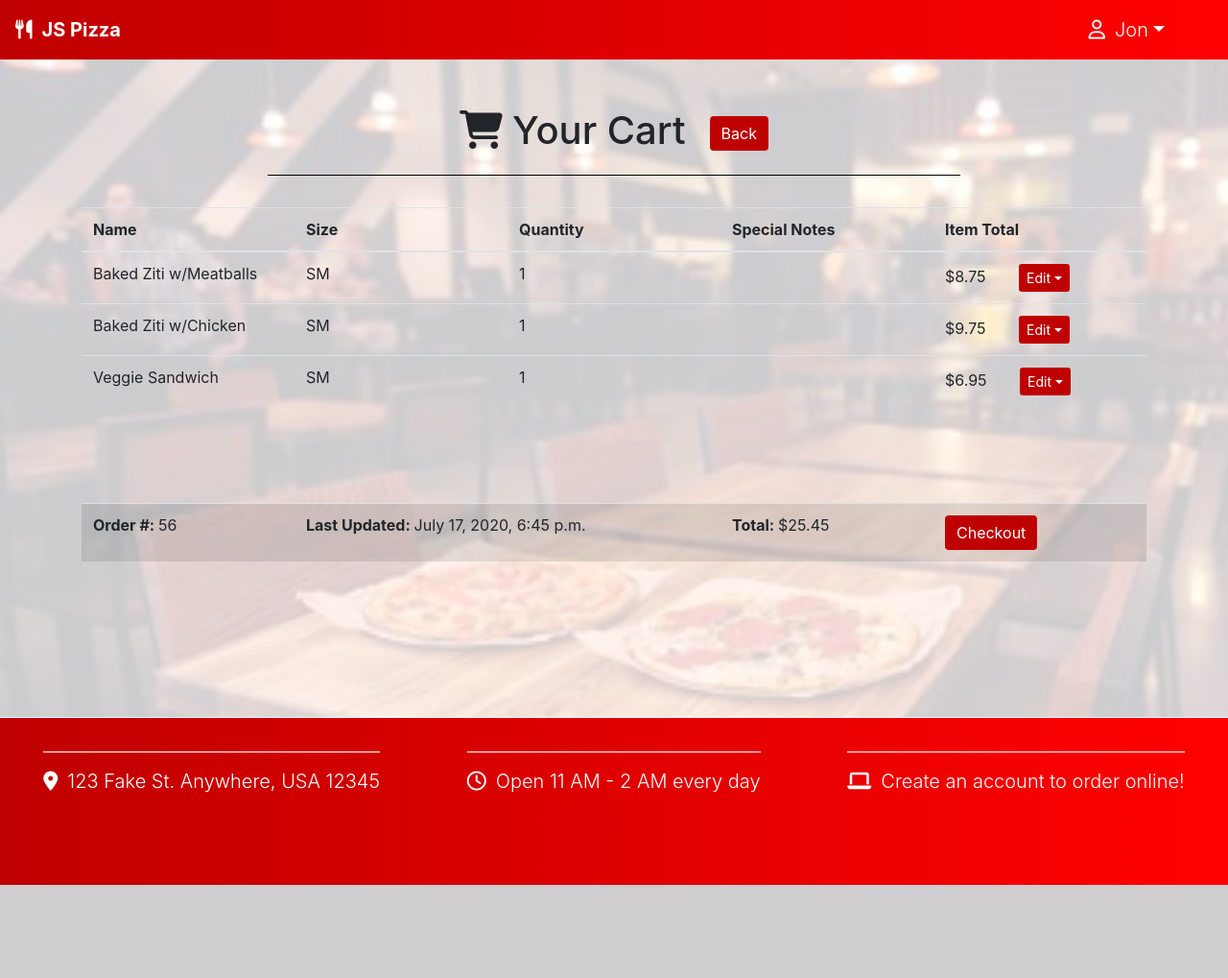
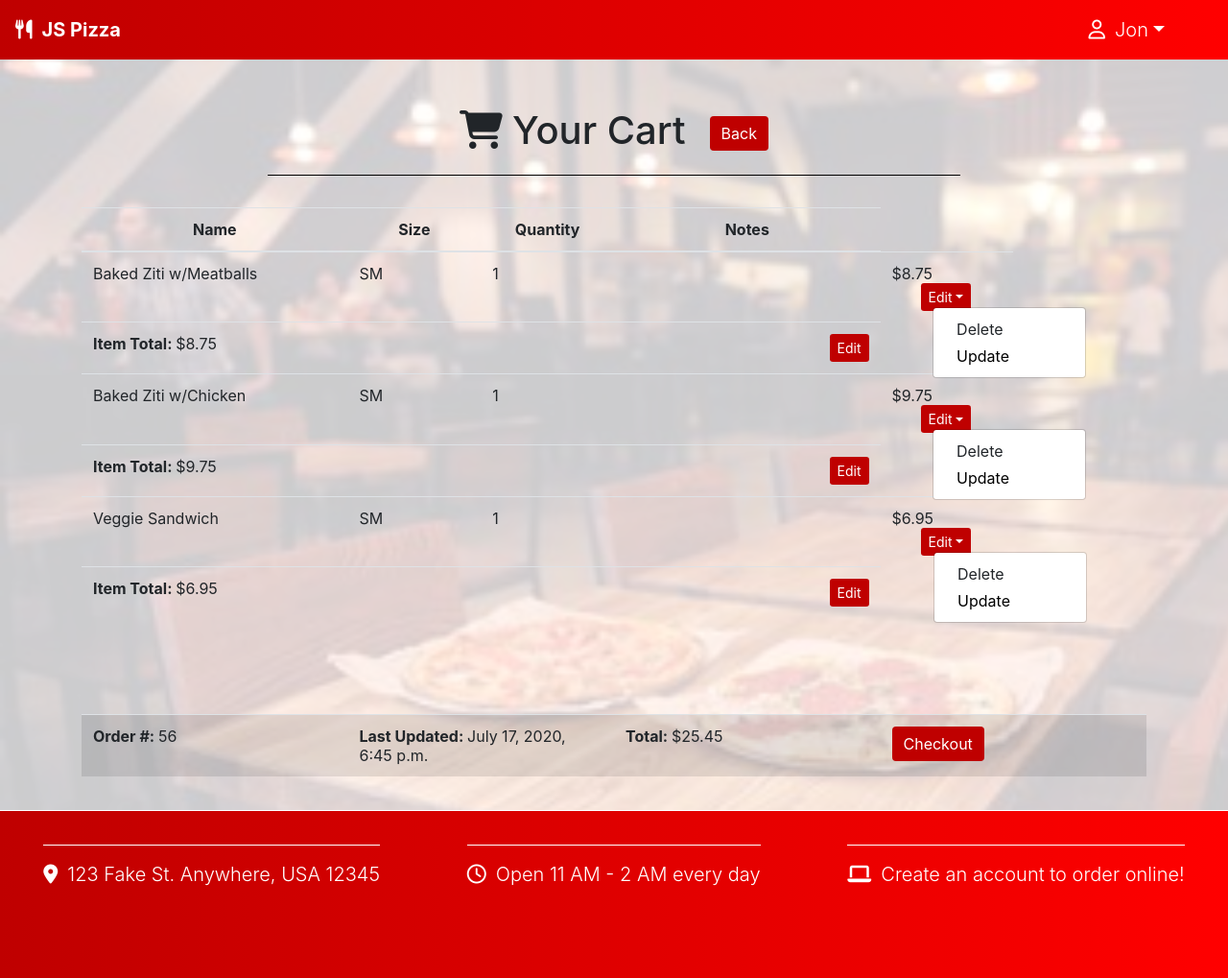
Before and after one commit to jselzer626/Pizza, a Django app: page /viewCart in a window 1280 px wide. Shown: the whole page at 96% size. Before the commit the page ends 922 px from the top, so only its background shows below. Run offline with Django 3.2, Linux system fonts and the light colour scheme; a user stored in the database is signed in; data comes from the database, SQL or seed files in the repository; some libraries are stand-ins or nearby versions.

Commit message:
mobile styling on cart view page

```diff
--- a/orders/templates/orders/viewCart.html
+++ b/orders/templates/orders/viewCart.html
@@ -11,6 +11,7 @@
     let orderNumber = document.querySelector("#orderNumber") ? document.querySelector("#orderNumber").dataset.order : ''
     let checkOutButtonContainer = document.querySelector(".modal-footer")
     let methodChoice = "not chosen"
+    let pageFooter = document.querySelector("tfoot")
 
     //configure delete buttons
     document.querySelectorAll('.dropdown-item[data-action="delete"]').forEach(link => {
@@ -44,6 +45,26 @@
     //properly display order total - the value returned from the db sometimes trails
     total ? document.querySelectorAll("#orderTotalDisplay").forEach(span => span.innerHTML = total) : ''
 
+    //mobile styling
+    if (document.querySelector("#checkOut") && document.querySelector("#checkOut").style.display == '') {
+        var orderDetails = pageFooter.querySelector("tr")
+        var tableHeader = document.querySelector("thead")
+        var mobileEditMenu = document.querySelector("tr.collapse")
+        orderDetails.querySelectorAll("td").forEach(cell => cell.colSpan = 2)
+        tableHeader.querySelectorAll("th").forEach(header => {
+          if (header.innerHTML == "Item Total")
+            header.style.display = "none"
+          else if (header.innerHTML == "Name" || header.innerHTML == "Notes")
+            header.colSpan = 2
+          header.style.textAlign = "center"
+        })
+      document.querySelectorAll("#itemName").forEach(cell => cell.colSpan = 2)
+      document.querySelectorAll("#itemNotes").forEach(cell => cell.colSpan = 2)
+
+      mobileEditMenu.querySelectorAll("button").forEach(button => {
+        button.addEventListener('click', e => e.target.parentElement.querySelector('a').click())
+      })
+    }
 
     headerSpace.querySelector('button').addEventListener('click', () => {
       headerSpace.querySelector('a').click()
@@ -105,6 +126,17 @@ View Cart
   </div>
 </div>
 </div>
+<!--<div class="modal fade" id="itemEditModal" tabindex="-1" role="dialog">
+  <div class="modal-dialog" role="document">
+    <div class="modal-content">
+      <div class="modal-header">
+        <h5 class="modal-title"><i class="fas fa-pizza-slice"></i>Edit Cart Item</h5><button type="button" class="btn btn-primary" data-dismiss="modal">Back</button>
+      </div>
+      <div class="modal-body">
+      </div>
+    </div>
+  </div>
+</div>-->
 <h1 class="specialHeader"><i class="fas fa-shopping-cart"></i>Your Cart<button class="btn btn-primary">Back</button><a hidden href = "{% url 'loadMenu' %}"></a></h1>
 
   <table class="table" id="cartDisplay">
@@ -113,7 +145,7 @@ View Cart
         <th>Name</th>
         <th>Size</th>
         <th>Quantity</th>
-        <th>Special Notes</th>
+        <th>Notes</th>
         <th>Item Total</th>
         </tr>
     </thead>
@@ -121,33 +153,44 @@ View Cart
     <tbody>
       {% for detail in object_list %}
       <tr>
-        <td>{{ detail.item }}</td>
+        <td id="itemName">{{ detail.item }}</td>
         {% if detail.size %}
         <td>{{ detail.size }}</td>
         {% else %}
         <td>RG</td>
         {% endif %}
         <td>{{ detail.quantity }}</td>
-        <td>{{ detail.notes }}</td>
-        <td>${{ detail.updateTotal }}<div id="itemEditOptions" class="dropdown">
+        <td id="itemNotes">{{ detail.notes }}</td>
+        <td id="itemEditDesktop">${{ detail.updateTotal }}<div class="dropdown">
           <button class="btn btn-primary dropdown-toggle btn-sm" type="button" data-toggle="dropdown">Edit</button>
           <div class="dropdown-menu">
             <a class="dropdown-item" data-action="delete" data-link="{% url 'deleteOrderItem' detail.id %}" >Delete</a>
             <a class="dropdown-item" data-action="edit" href="{% url 'editItem' detail.id %}">Update</a>
             </div>
-  <!--<button id="{{ detail.id }}" class="btn btn-primary btn-sm">Update</button>-->
           </div>
         </td>
+      </tr>
+      <tr>
+        <td id="itemEditMobile" colSpan=6><b>Item Total: </b>${{ detail.updateTotal }}
+            <button class="btn btn-primary btn-sm" data-toggle="collapse" data-target="#itemEditMenu{{detail.id}}">Edit</button>
+        </td>
+      </tr>
+      <tr id="itemEditMenu{{detail.id}}" class="collapse">
+        <td colspan=3><button class="btn btn-primary">Update Item</button><a hidden href="{% url 'editItem' detail.id %}"></a></td>
+        <td colspan=3><button class="btn btn-primary">Delete Item</button><a hidden href="{% url 'deleteOrderItem' detail.id %}"></a></td>
       </tr>
       {% endfor %}
       </tbody>
       <tfoot>
         <p hidden id="orderTotalRaw">{{ object_list.0.order.updateTotal }}</p>
         <tr>
-        <td id="orderNumber" data-order="{{ object_list.0.order.id }}"><b>Order #: </b>{{ object_list.0.order.id }}</td>
-        <td colspan="2"><b>Last Updated: </b>{{ object_list.0.order.lastUpdated }}</td>
-        <td><b>Total: </b>$<span id="orderTotalDisplay"></span></td>
-        <td id="checkOut"><button class="btn btn-primary" data-toggle="modal" data-target="#checkoutModal">Checkout</button></td>
+          <td id="orderNumber" data-order="{{ object_list.0.order.id }}"><b>Order #: </b>{{ object_list.0.order.id }}</td>
+          <td colspan="2" id="lastUpdated"><b>Last Updated: </b>{{ object_list.0.order.lastUpdated }}</td>
+          <td><b>Total: </b>$<span id="orderTotalDisplay"></span></td>
+          <td id="checkOut"><button class="btn btn-primary" data-toggle="modal" data-target="#checkoutModal">Checkout</button></td>
+        </tr>
+        <tr id="mobileCheckOut">
+          <td colspan=6><button class="btn btn-lg btn-primary" data-toggle="modal" data-target="#checkoutModal">Checkout</button></td>
         </tr>
       </tfoot>
   {% else %}
--- a/static/scripts1.js
+++ b/static/scripts1.js
@@ -36,12 +36,15 @@ document.addEventListener("DOMContentLoaded", () => {
           large.style.display = "none"
           small.colSpan = 2
           small.innerHTML = "Regular"
-          small.style.textAlign = "center"
+          desktopAddButton.forEach(button => button.style.display = "table-cell")
+          mobileAddButton.forEach(button => button.style.display = "none")
         } else {
           large.style.display = "block"
           small.colSpan = 1
           small.innerHTML = "Small"
           small.style.textAlign = "left"
+          desktopAddButton.forEach(button => button.style.display = "none")
+          mobileAddButton.forEach(button => button.style.display = "")
         }
       })
     })
--- a/static/styles.css
+++ b/static/styles.css
@@ -386,8 +415,12 @@ tfoot::before {
   margin-top: 3%;
 }
 
-#itemEditOptions {
+#itemEditDesktop div {
   display: inline;
+}
+
+#itemEditMobile button {
+  float: right;
 }
 
 
```
Also changed, not shown: other parts of static/styles.css (+33 -4 lines).
